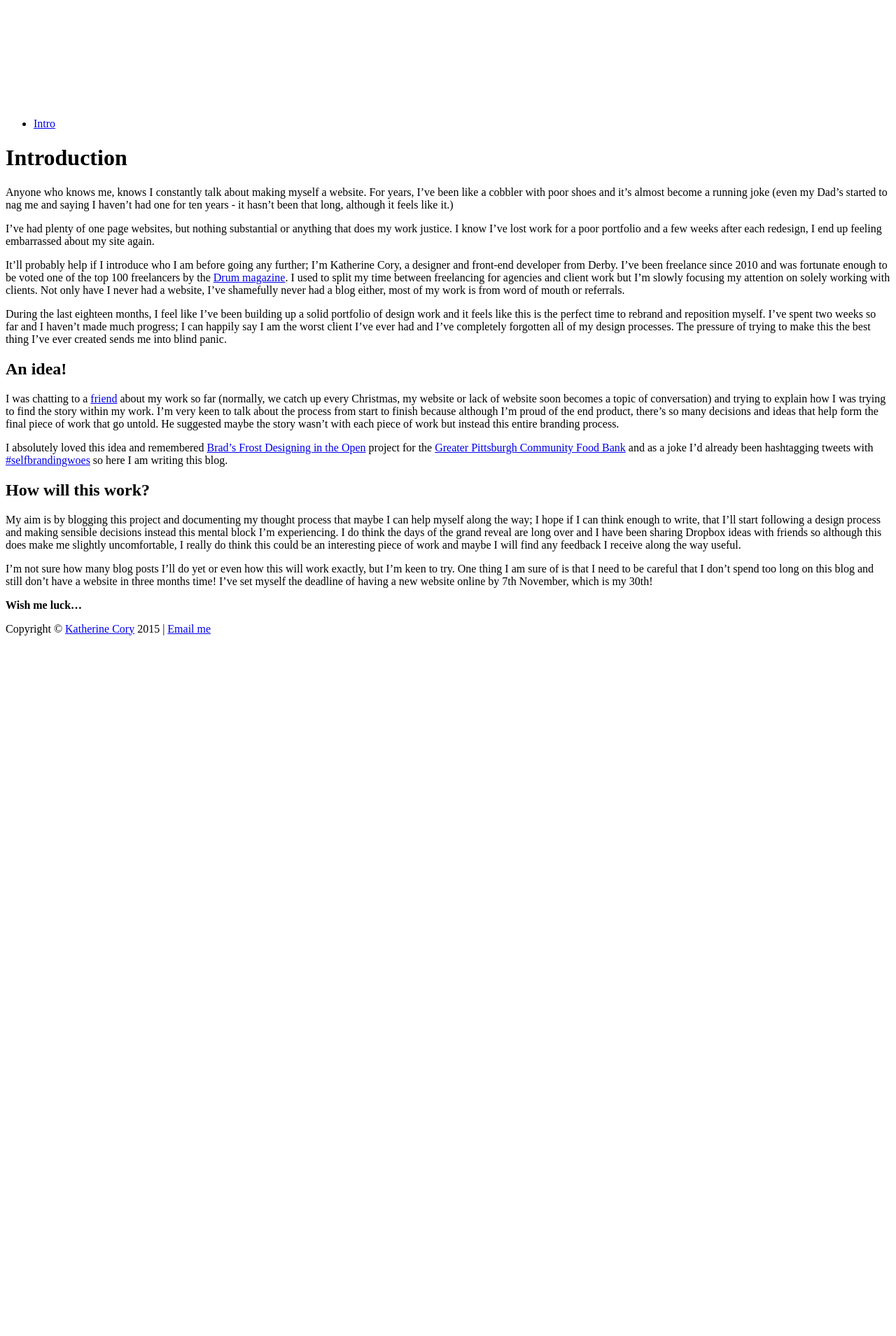
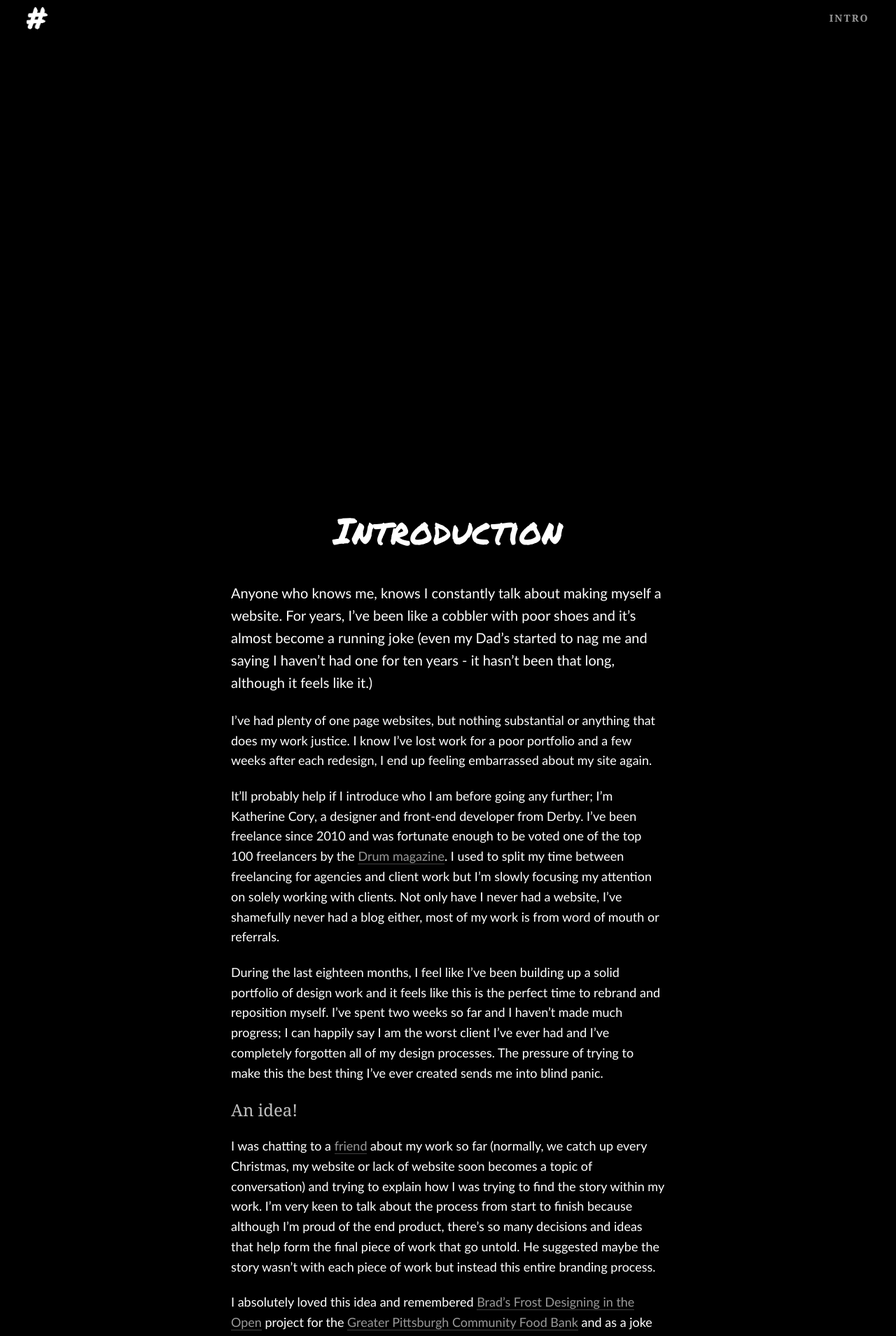
Before and after one commit to katherinecory/self-branding-woes, a Jekyll site: the page built from index.md, in a window 1280 px wide. Shown: the top 1909 px of the page at 70% size. Built offline with Jekyll 4.4.1, drawn with Linux system fonts in a browser that asks for light colours; some web fonts are replaced; before the commit the page ends 924 px from its top, so only the background shows below that.

Commit message:
Update path to CSS in head.

```diff
--- a/_includes/head.html
+++ b/_includes/head.html
@@ -8,7 +8,7 @@
     <title>{% if page.title %}{{ page.title }} | {{ site.title }}{% else %}{{ site.title }}{% endif %}</title>
 
     <link rel="shortcut icon" href="favicon.ico">
-    <link href="{{ site.baseurl }}/css/styles.css" rel="stylesheet">
+    <link href="{{ site.baseurl }}/assets/css/styles.css" rel="stylesheet">
     <link rel="alternate" type="application/rss+xml" title="{{ site.title }}" href="{{ "/feed.xml" | prepend: site.baseurl | prepend: site.url }}" />
     <link rel="canonical" href="{{ page.url | replace:'index.html','' | prepend: site.baseurl | prepend: site.url }}">
   </head>
```
